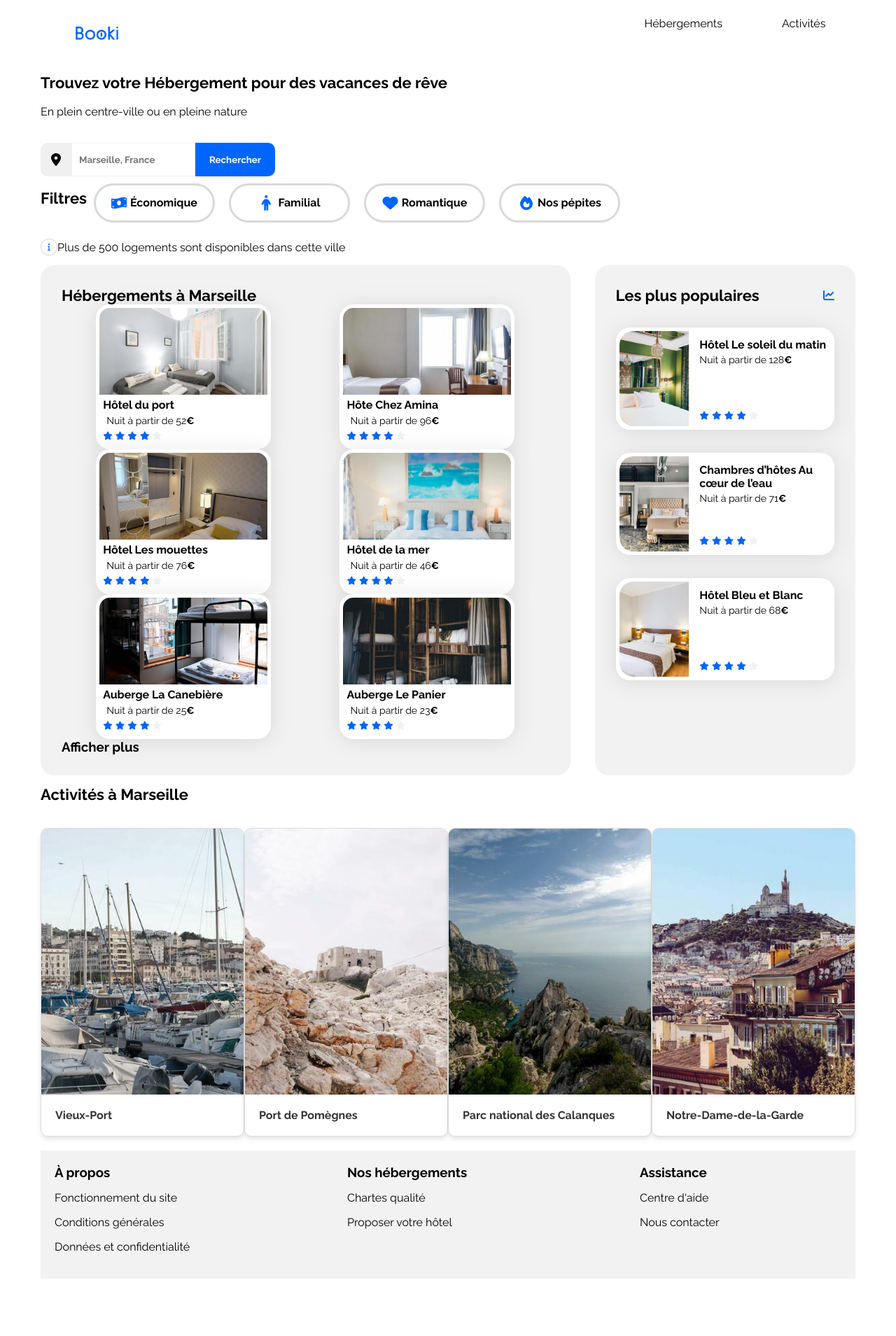
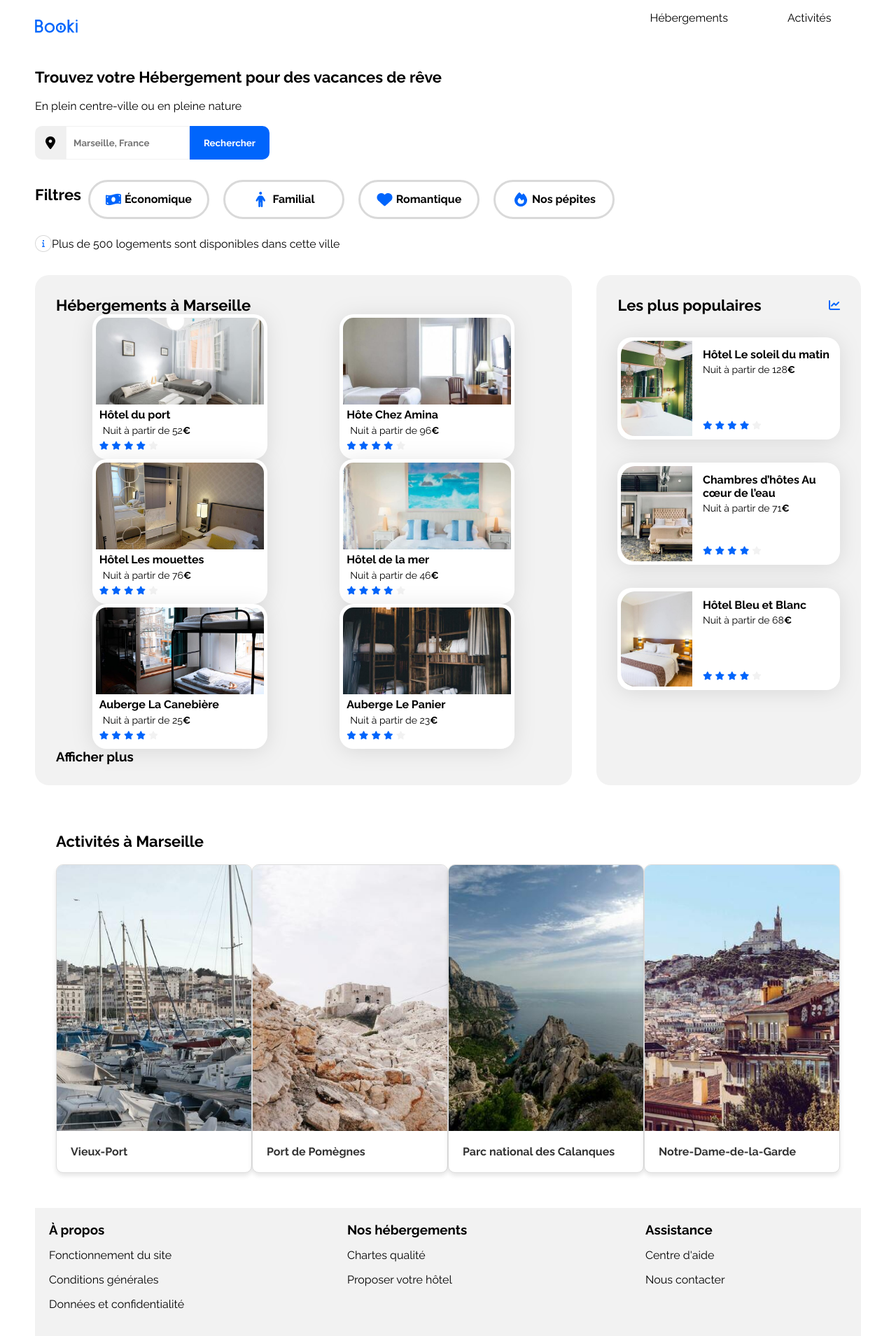
Before and after one commit to HutchAlpha/OpenClassRoom-Projet-2, a plain HTML site: page index.html in a window 1280 px wide. Shown: the whole page at 70% size. Before the commit the page ends 1835 px from the top, so only its background shows below. Drawn offline with Linux system fonts and the light colour scheme.

Commit message:
Avancement projet (correctif css)

```diff
--- a/css/style.css
+++ b/css/style.css
@@ -15,6 +15,7 @@ body {
     justify-content: center;
     padding-left: 50px;
     padding-right: 50px;
+    margin: 0px;
 }
 
 @media (max-width: 768px){
@@ -67,7 +68,7 @@ a {
 
     .divLogo{
         width: 161px;
-        display: flex;
+        align-content: center;
         justify-content: center;
         align-items: center;
     }
@@ -90,9 +91,10 @@ a {
         justify-content: space-around;
         align-items: end;
     }
-    .EffetA:hover{
+    .EffetA:hover {
         color: #0065FC;
-        border-top: 2px solid #0065FC;
+        padding-top: 15px;
+        border-top: 5px solid #0065FC;
     }
 
     @media (max-width: 768px){
@@ -101,7 +103,9 @@ a {
             }
 
             .divLogo{
+                display: flex;
                 width: 100%;
+                height: 79px;
             }
 
             .menu{
@@ -125,6 +129,10 @@ a {
     display: flex;
 }
 
+.pClass{
+    margin-top: 0px;
+    margin-bottom: 0px;
+}
 
 .logoRecherche {
     background-color: #f0f0f0;
@@ -454,6 +462,10 @@ a {
 
 /*!Populaire*/
 
+.sectionActivite{
+    padding: 30px;
+}
+
 .activite {
     display: flex;
     justify-content: space-evenly;
@@ -464,7 +476,7 @@ a {
 .classActivite {
     display: flex;
     flex-direction: column;
-    width: 297px;
+    width: 297.5px;
     height: 439px;
     border: 1px solid #ddd;
     border-radius: 10px;
@@ -474,7 +486,7 @@ a {
 }
 
 .imgActivite {
-    width: 297px;
+    width: 297.5px;
     height: 380px;
     object-fit: cover;
     display: block;
--- a/index.html
+++ b/index.html
@@ -29,7 +29,7 @@
 
     <section>
         <h1>Trouvez votre Hébergement pour des vacances de rêve</h1>
-        <p>En plein centre-ville ou en pleine nature </p>
+        <p class="pClass">En plein centre-ville ou en pleine nature </p>
         <br />
         <div class="search-bar">
             <form class="BarreRecherche" action="#">
@@ -41,7 +41,7 @@
                 <button class="buttonRecherchertel" type="submitel"><img src="/images/logo/loupe.png" alt="Logo"></button>
             </form>
         </div>
-
+        <br />
         <div class="menuFiltre">
             <h1>Filtres</h1>
             <div class="transitionfiltre">
@@ -55,6 +55,7 @@
     <div class="infoClass">
         <img src="./images/logo/info.png" alt="Logo Filtre"> <p>Plus de 500 logements sont disponibles dans cette ville </p>
     </div>
+    <br />
     </section>
         <main>
             <div class="hebergements-and-populaires">
@@ -242,9 +243,12 @@
                 </section>
             </div>
         </main>
-
+        <br />
+        <section class="sectionActivite">
+            <div class="h1activite">
             <h1>Activités à Marseille</h1>
-        <section class="activite">
+            </div>
+            <div class="activite">
                 <div class="classActivite">
                     <img class="imgActivite" src="/images/activites/reno-laithienne.jpg" alt="Image du Vieux-Port">
                     <div class="contenueActivite">
@@ -270,6 +274,7 @@
                     <img class="imgActivite" src="/images/activites/florian-wehde.jpg" alt="Image du Vieux-Port">
                     <div class="contenueActivite">
                         <p class="titreActivite">Notre-Dame-de-la-Garde</p>
+                    </div>
                 </div>
             </div>
         </section>
```
Lines whose indentation alone changed are shown as unchanged.
